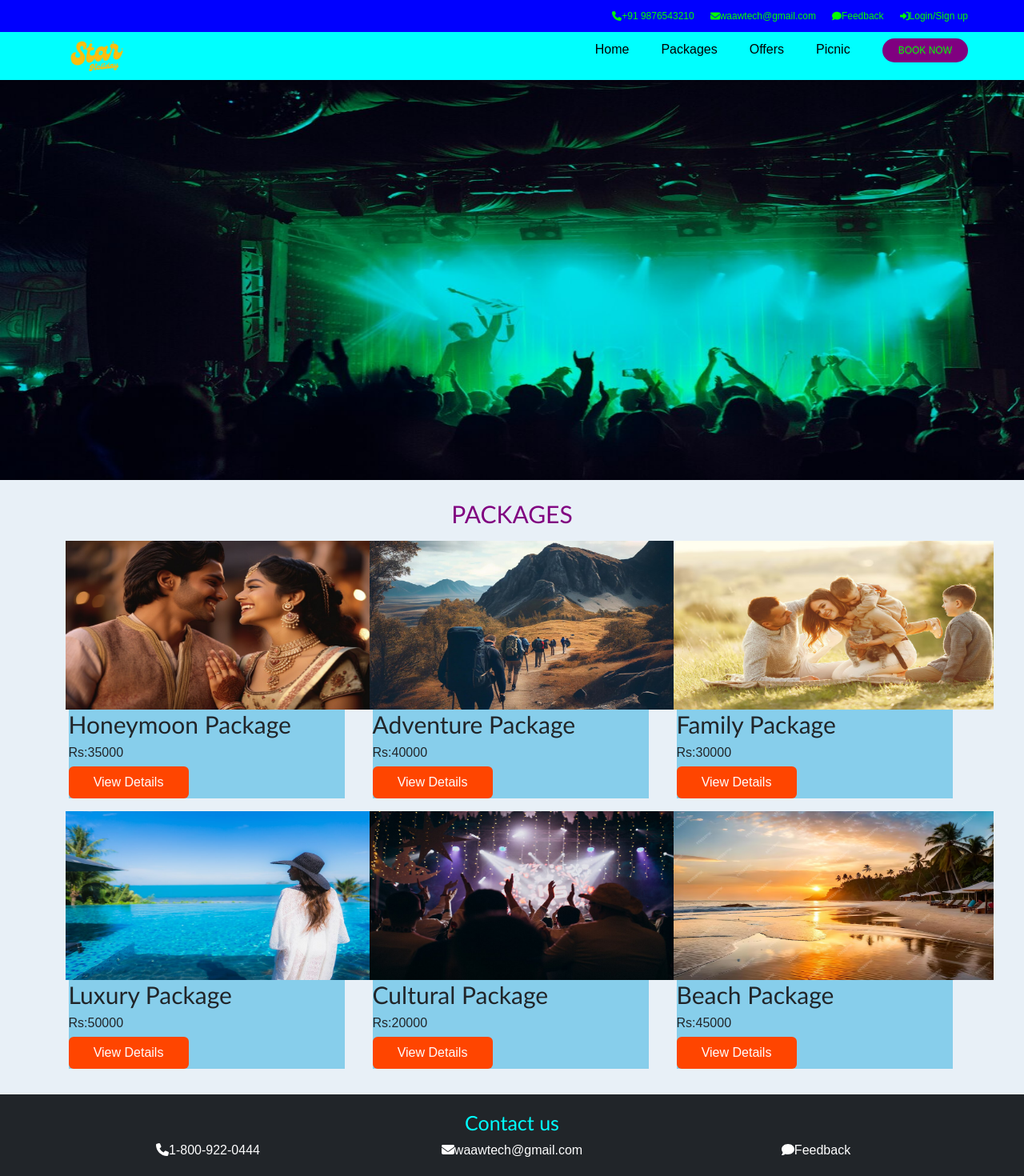
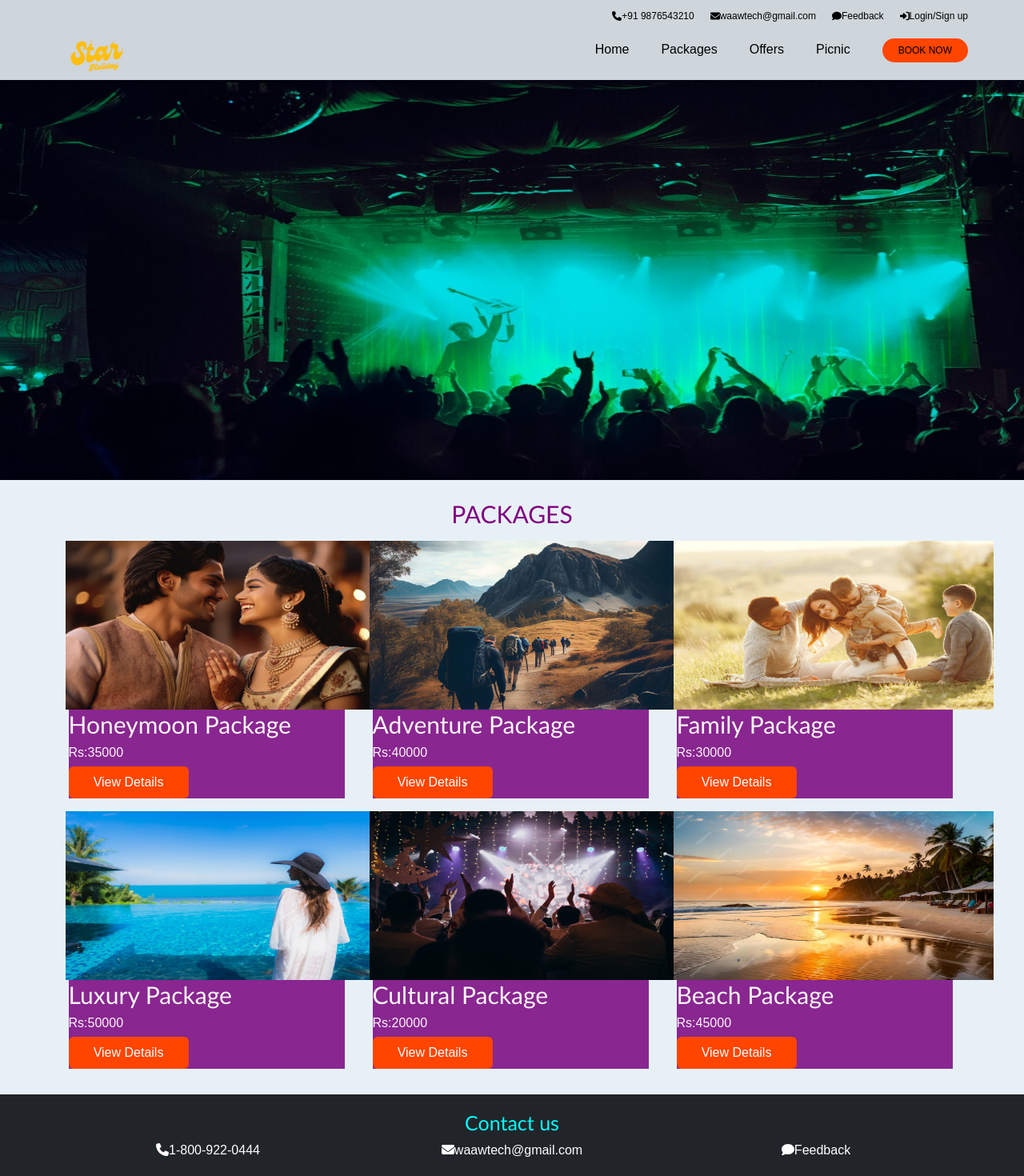
Before and after one commit to HarisAhmed777/hoolifront, a React (Vite) app: page /package in a window 1280 px wide. Shown: the top 1470 px of the page at 80% size. Built offline with nearby package versions, Linux system fonts and the light colour scheme.

Commit message:
color changes

```diff
--- a/src/components/Package/package.css
+++ b/src/components/Package/package.css
@@ -30,7 +30,8 @@
 .packpack{
     width: 97%;
     margin-left: 1%;
-    background-color: skyblue;
+    background-color:#892690;
+    color: #faf5f7;
 }
 .packpack h5{
     font-size: 30px;
--- a/src/components/header/Header.module.css
+++ b/src/components/header/Header.module.css
@@ -33,8 +33,8 @@
   }
 
   .topBar {
-    background-color:blue;
-    color: lime;
+    background-color:#ced5db;
+    color:black;
   }
 
   .topBarContent {
@@ -55,7 +55,7 @@
   }
 
   .bottomBar {
-    background-color:aqua;
+    background-color:#ced5db;
   }
 
   .bottomBarContent {
@@ -111,11 +111,12 @@
  }
 
   .btn {
-    color:lime;
-    background-color: purple;
+    color:black;
+    background-color: orangered;
     padding: 8px 20px;
-    border-radius: 1000px;
+    /* border-radius: 1000px; */
     text-transform: uppercase;
+    border-radius: 20px;
     font-size: 12px;
     font-weight: 500;
     cursor: pointer;
@@ -206,15 +207,18 @@
   }
 
   @media (max-width: 650px) {
+    .bottomBar {
+      color:#ced5db;
+    }
     .nav {
       position: fixed;
       top: 90px;
       left: -100%;
       transform: translateX(-50%);
-      background-color: rgb(90, 29, 232);
+      background-color: black;
+      color: white !important;
       width: 100%;
       padding: 10px 0 25px;
-      color: #e8f0f7 !important;
     }
 
 
@@ -223,12 +227,13 @@
       flex-direction: column;
       align-items: center;
       row-gap: 20px;
-      color: #fff !important;
+      color: white !important;
+
     }
 
     .navLink {
       font-size: 14px;
-      color: #fff !important;
+      color: white !important;
 
     }
 
@@ -252,6 +257,9 @@
     .navList{
       color: white;
     }
+    .navItem{
+      color: white;
+    }
   }
   @media (min-width :400px ) and (max-width:500px) {
     .logoImg {
@@ -263,6 +271,8 @@
     @media (min-width: 769px) {
       .navItem .dropdownMenu {
         display: block;
+      color: white !important;
+
       }
     }
   }
--- a/src/components/home/home.css
+++ b/src/components/home/home.css
@@ -3,7 +3,7 @@
 
 .train {
     animation: moveTrain 15s linear infinite;
-    background-color:slateblue;
+    background-color:#9c0bf7;
     color: white;
     height: 25px;
     border-radius: 20px;
--- a/src/components/offer/offer.css
+++ b/src/components/offer/offer.css
@@ -14,7 +14,7 @@
     width: 404px;
 }
 .h51 ,.h52,.h53 ,.h54,.h55 ,.h56{
-    color: aqua !important;
+    color:whitesmoke!important;
     font-size: 22px !important;
 }
 .h51 {
```
